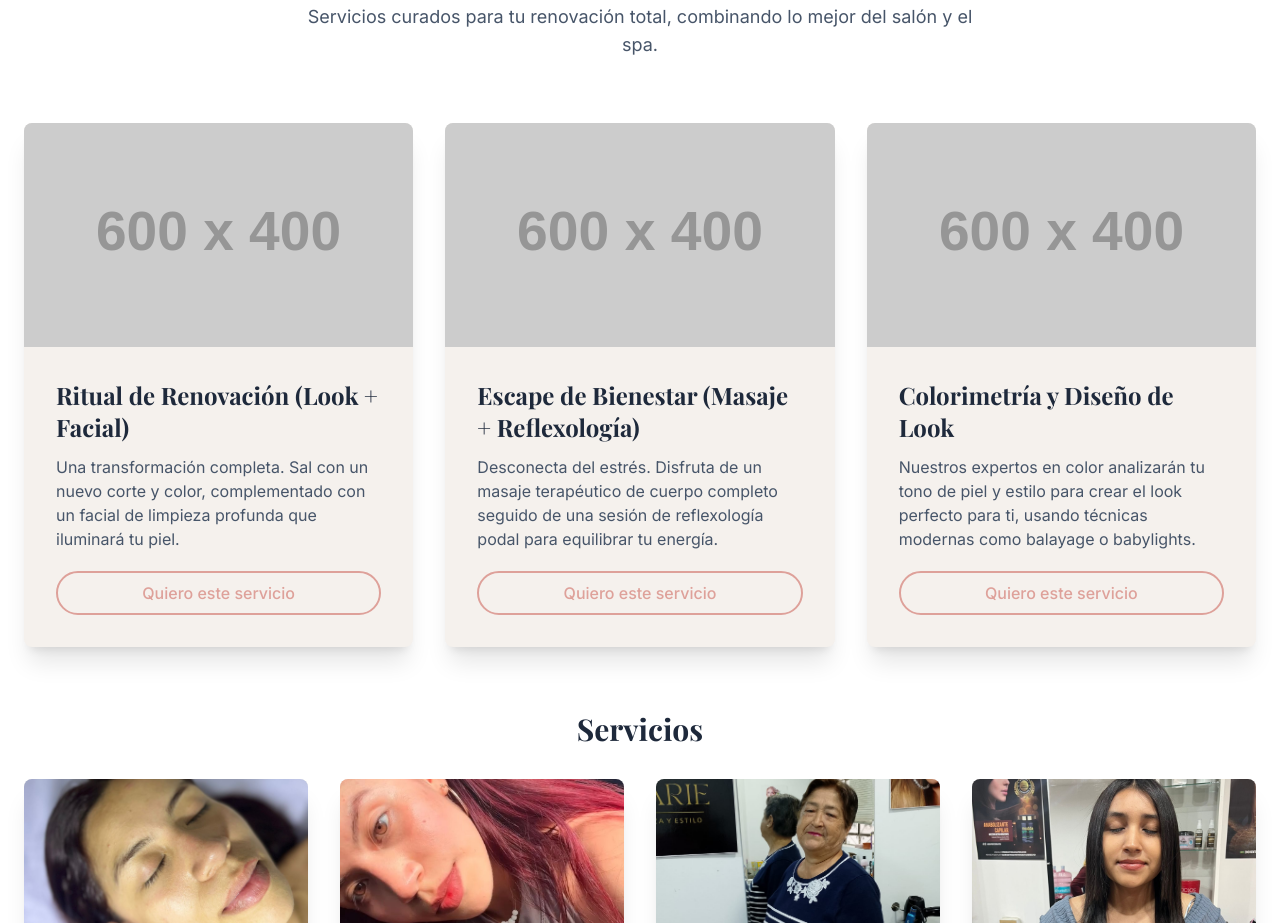
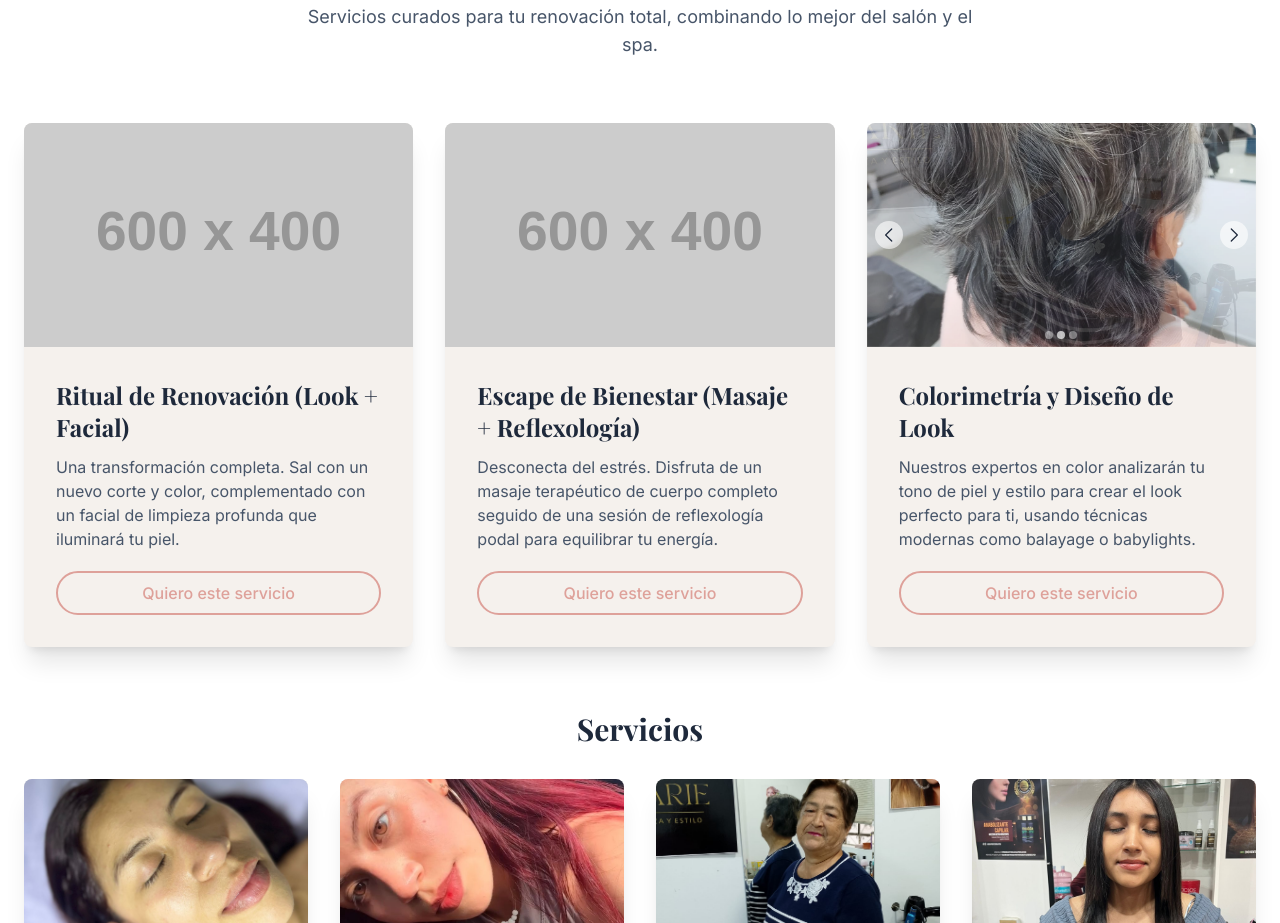
Before and after one commit to Crismandev/marie-salon, a website: page index.html in a window 1280 px wide. Shown: the part 1517-2440 px from the top of the page. Drawn offline with nearby package versions, Linux system fonts and the light colour scheme; placeholder pictures from the web are drawn by us.

Commit message:
Agregar carrusel en la card de Colorimetría con imágenes de cubrimiento y lógica JS para navegación (prev/next, dots y autoplay)

```diff
--- a/index.html
+++ b/index.html
@@ -165,8 +165,22 @@
 
                 <div
                     class="bg-aura-beige rounded-lg shadow-xl overflow-hidden flex flex-col transition-transform transform hover:-translate-y-2">
-                    <img src="https://placehold.co/600x400/F9ECEB/DEA19A?text=Colorimetría+Profesional"
-                        alt="Diseño de color y corte" class="w-full h-56 object-cover" loading="lazy">
+                    <div id="carousel-cubrimiento" class="relative w-full h-56 overflow-hidden">
+                        <img src="./assets/img/cubrimiento/WhatsApp Image 2025-11-07 at 10.17.13 PM (1).jpeg" alt="Diseño de color y corte" class="absolute inset-0 w-full h-full object-cover transition-opacity duration-500 opacity-100" loading="lazy">
+                        <img src="./assets/img/cubrimiento/WhatsApp Image 2025-11-07 at 10.17.13 PM.jpeg" alt="Diseño de color y corte" class="absolute inset-0 w-full h-full object-cover transition-opacity duration-500 opacity-0" loading="lazy">
+                        <img src="./assets/img/cubrimiento/WhatsApp Image 2025-11-07 at 10.17.14 PM.jpeg" alt="Diseño de color y corte" class="absolute inset-0 w-full h-full object-cover transition-opacity duration-500 opacity-0" loading="lazy">
+                        <button type="button" class="absolute left-2 top-1/2 -translate-y-1/2 bg-white/60 hover:bg-white text-aura-text rounded-full p-1" data-prev>
+                            <svg xmlns="http://www.w3.org/2000/svg" viewBox="0 0 24 24" fill="currentColor" class="w-5 h-5"><path fill-rule="evenodd" d="M15.78 4.22a.75.75 0 010 1.06L9.06 12l6.72 6.72a.75.75 0 11-1.06 1.06l-7.25-7.25a.75.75 0 010-1.06l7.25-7.25a.75.75 0 011.06 0z" clip-rule="evenodd"/></svg>
+                        </button>
+                        <button type="button" class="absolute right-2 top-1/2 -translate-y-1/2 bg-white/60 hover:bg-white text-aura-text rounded-full p-1" data-next>
+                            <svg xmlns="http://www.w3.org/2000/svg" viewBox="0 0 24 24" fill="currentColor" class="w-5 h-5"><path fill-rule="evenodd" d="M8.22 4.22a.75.75 0 000 1.06L14.94 12l-6.72 6.72a.75.75 0 101.06 1.06l7.25-7.25a.75.75 0 000-1.06L9.28 4.22a.75.75 0 00-1.06 0z" clip-rule="evenodd"/></svg>
+                        </button>
+                        <div class="absolute bottom-2 left-1/2 -translate-x-1/2 flex gap-1" data-dots>
+                            <span class="w-2 h-2 rounded-full bg-white/70"></span>
+                            <span class="w-2 h-2 rounded-full bg-white/40"></span>
+                            <span class="w-2 h-2 rounded-full bg-white/40"></span>
+                        </div>
+                    </div>
                     <div class="p-8 flex flex-col flex-grow">
                         <h3 class="text-2xl font-semibold text-aura-text">Colorimetría y Diseño de Look</h3>
                         <p class="text-slate-600 mt-3 flex-grow">Nuestros expertos en color analizarán tu tono de piel y
@@ -495,6 +509,27 @@
                         .catch(() => {});
                 }
             }
+
+            const carousel = document.getElementById('carousel-cubrimiento');
+            if (carousel) {
+                const slides = Array.from(carousel.querySelectorAll('img'));
+                const dots = Array.from(carousel.querySelectorAll('[data-dots] span'));
+                let idx = 0;
+                const show = (i) => {
+                    idx = (i + slides.length) % slides.length;
+                    slides.forEach((s, k) => s.style.opacity = k === idx ? '1' : '0');
+                    dots.forEach((d, k) => d.className = 'w-2 h-2 rounded-full ' + (k === idx ? 'bg-white/70' : 'bg-white/40'));
+                };
+                const prev = carousel.querySelector('[data-prev]');
+                const next = carousel.querySelector('[data-next]');
+                prev && prev.addEventListener('click', () => show(idx - 1));
+                next && next.addEventListener('click', () => show(idx + 1));
+                let timer = setInterval(() => show(idx + 1), 5000);
+                carousel.addEventListener('mouseenter', () => clearInterval(timer));
+                carousel.addEventListener('mouseleave', () => { timer = setInterval(() => show(idx + 1), 5000); });
+                dots.forEach((d, k) => d.addEventListener('click', () => show(k)));
+                show(0);
+            }
         });
     </script>
 
```
